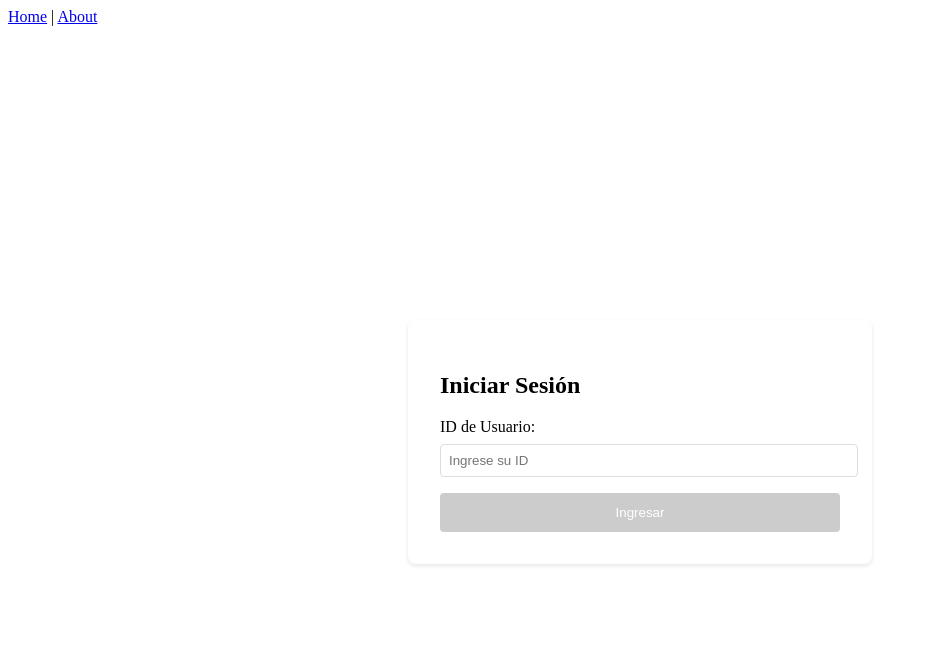
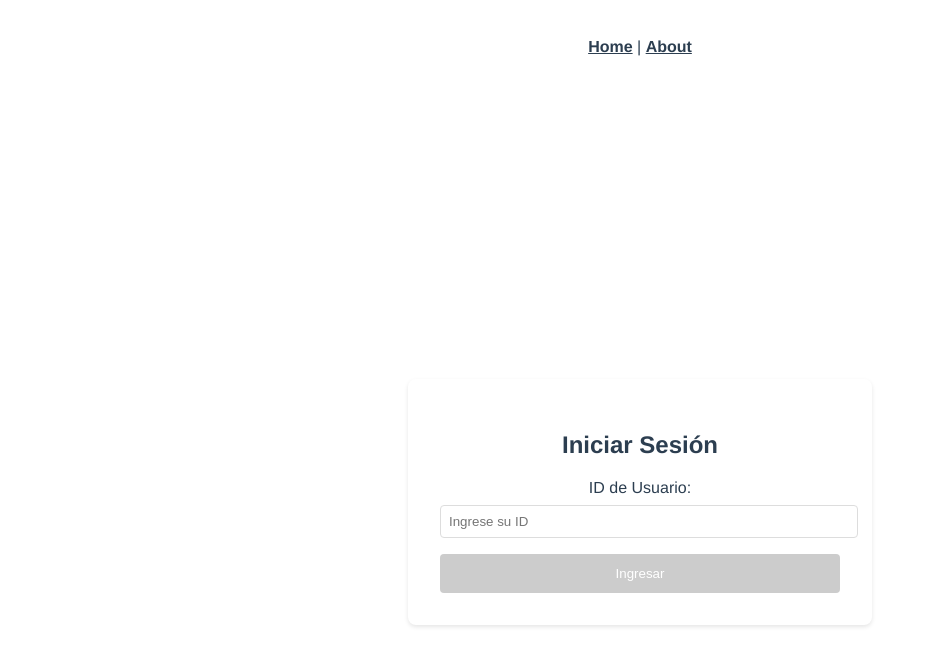
Before and after one commit to luart16/finalCriptomonedas, a Vue app: page /login in a window 1280 px wide. Shown: the top 666 px of the page, without its empty margins (0-926 px from the left). Built offline with nearby package versions, Linux system fonts and the light colour scheme.

Commit message:
Agregado de estilo en el app.vue

```diff
--- a/src/App.vue
+++ b/src/App.vue
@@ -29,5 +29,23 @@
 };
 </script>
 
+
 <style>
+#app {
+  font-family: Avenir, Helvetica, Arial, sans-serif;
+  -webkit-font-smoothing: antialiased;
+  -moz-osx-font-smoothing: grayscale;
+  text-align: center;
+  color: #2c3e50;
+}
+nav {
+  padding: 30px;
+}
+nav a {
+  font-weight: bold;
+  color: #2c3e50;
+}
+nav a.router-link-exact-active {
+  color: #42b983;
+}
 </style>
```
